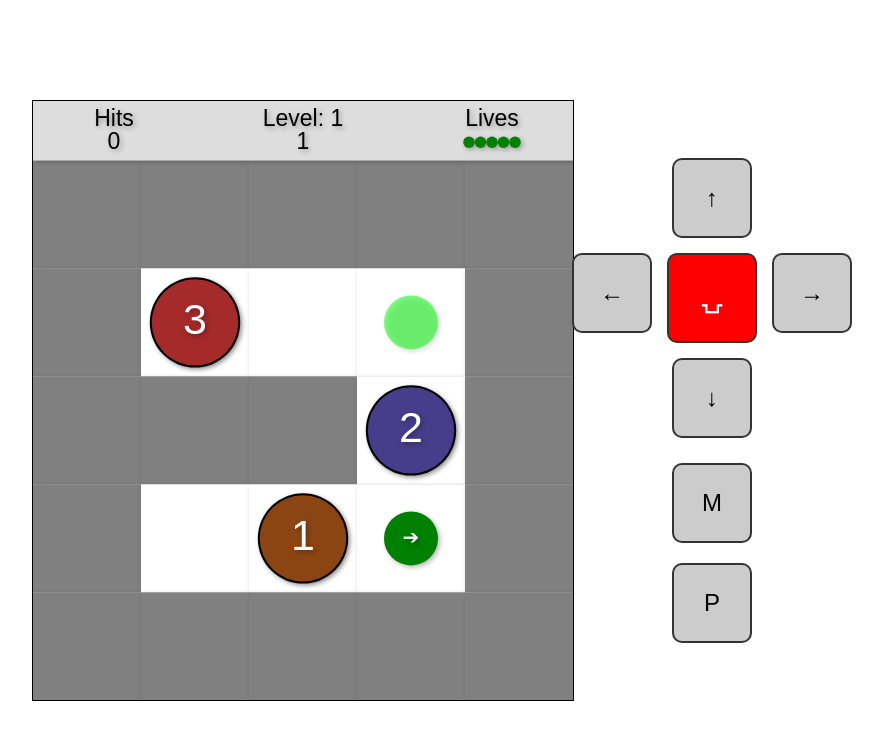
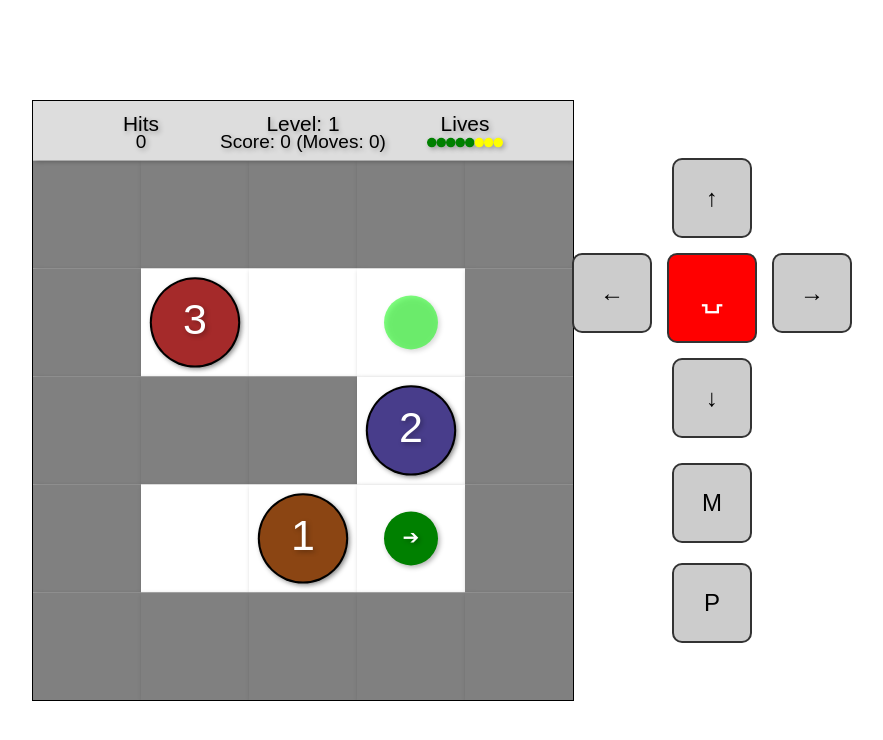
Before and after one commit to ca0v/grok-lab, a plain HTML site: page maze-memory.html in a window 1280 px wide. Shown: the whole page, without its empty margins (204-1087 px from the left). Drawn offline with Linux system fonts and the light colour scheme.

Commit message:
Adjust maze game configuration for improved UI and gameplay; increase banner height, modify scoreboard font scale, and refine chaos monster speed calculations

```diff
--- a/maze-memory.html
+++ b/maze-memory.html
@@ -232,6 +232,8 @@
 
         class MazeMemoryGame {
             CONFIG = {
+                BANNER_HEIGHT_PERCENT: 0.12, // Increased from 0.11 for more vertical space
+                SCOREBOARD_FONT_SCALE: 3,
                 MAZE_WALL_COLOR: 'gray',
                 TANK_COLOR: 'green',
                 BULLET_COLOR: 'red',
@@ -245,7 +247,7 @@
                 FRAME_DELTA: 1000 / 30, // Initial milliseconds per frame (33.33ms for 30 FPS)
                 BULLET_SPEED: 12, // These speeds can be adjusted
                 TANK_SPEED: 6,
-                CHAOS_MONSTER_SPEED: 9,
+                CHAOS_MONSTER_SPEED: 4,
                 MIN_GRID_SIZE: 5,
                 MAX_GRID_SIZE: 15,
                 LEVELS_PER_CYCLE: 3,
@@ -265,7 +267,6 @@
                 MAZE_SIZE_INCREMENT: 2,
                 TARGETS_BASE: 3,
                 TARGETS_PER_LEVEL: 3,
-                SCOREBOARD_FONT_SCALE: 2.5,
                 MESSAGE_FONT_SCALE: 20,
                 MARKER_FONT_SIZE: 30,
                 TANK_FONT_SIZE: 20
@@ -399,7 +400,7 @@
                 this.chaosMonster = {
                     pos: monsterPos.copy(),
                     origin: monsterPos.copy(),
-                    speed: this.CONFIG.CHAOS_MONSTER_SPEED,
+                    speed: this.CONFIG.CHAOS_MONSTER_SPEED + difficulty,
                     holdingTarget: null,
                     target: null
                 };
@@ -801,7 +802,7 @@
                                 const dy = this.chaosMonster.target.pos.y - this.chaosMonster.pos.y;
                                 const distance = Math.sqrt(dx * dx + dy * dy);
                                 if (distance > 0.001) {
-                                    const move = new Vector2D(dx, dy).multiply(Math.min(this.CONFIG.CHAOS_MONSTER_SPEED * deltaTime, distance) / distance);
+                                    const move = new Vector2D(dx, dy).multiply(Math.min(this.chaosMonster.speed * deltaTime, distance) / distance);
                                     this.chaosMonster.pos = this.chaosMonster.pos.add(move);
                                 } else {
                                     this.chaosMonster.holdingTarget = this.chaosMonster.target;
@@ -815,7 +816,7 @@
                             const dy = this.chaosMonster.origin.y - this.chaosMonster.pos.y;
                             const distance = Math.sqrt(dx * dx + dy * dy);
                             if (distance > 0.001) {
-                                const move = new Vector2D(dx, dy).multiply(Math.min(this.CONFIG.CHAOS_MONSTER_SPEED * deltaTime, distance) / distance);
+                                const move = new Vector2D(dx, dy).multiply(Math.min(this.chaosMonster.speed * deltaTime, distance) / distance);
                                 this.chaosMonster.pos = this.chaosMonster.pos.add(move);
                             } else {
                                 this.chaosMonster.holdingTarget.pos = this.chaosMonster.origin.copy();
@@ -988,38 +989,53 @@
                 this.ctx.shadowColor = 'rgba(0, 0, 0, 0.3)';
                 this.ctx.shadowOffsetX = 2;
                 this.ctx.shadowOffsetY = 2;
-                this.ctx.font = `${fontSize}px Arial`;
+
+                // Use slightly larger font for labels, smaller for values
+                this.ctx.font = `${fontSize * 1.1}px Arial`; // Larger font for labels
+                this.ctx.textBaseline = 'middle';
+
+                // First Row: Labels
+                // Hits (left column)
                 this.ctx.fillStyle = isDarkMode ? '#fff' : 'black';
-                this.ctx.textBaseline = 'middle'; // Center vertically for better alignment
+                this.ctx.textAlign = 'center';
+                this.ctx.fillText('Hits', this.canvas.width * 0.20, this.bannerHeight * 0.40); // Left column, middle of top row
 
-                // Center "Hits" and value
-                this.ctx.textAlign = 'center';
-                this.ctx.fillText('Hits', this.canvas.width * 0.15, this.bannerHeight / 2 - fontSize / 2);
+                // Level (center column)
+                this.ctx.fillText(`Level: ${this.level}`, this.canvas.width * 0.50, this.bannerHeight * 0.40); // Center column, middle of top row
+
+                // Lives (right column)
+                this.ctx.fillText('Lives', this.canvas.width * 0.80, this.bannerHeight * 0.40); // Right column, middle of top row
+
+                // Second Row: Values
+                this.ctx.font = `${fontSize}px Arial`; // Smaller font for values
+                // Hit count (left column)
                 this.ctx.fillStyle = isDarkMode ? '#ccc' : 'black';
-                this.ctx.fillText(this.score.hits, this.canvas.width * 0.15, this.bannerHeight / 2 + fontSize / 2);
+                this.ctx.fillText(this.score.hits, this.canvas.width * 0.20, this.bannerHeight * 0.70); // Left column, middle of bottom row
 
-                // Center "Lives" and circles
+                // Score (center column)
                 this.ctx.fillStyle = isDarkMode ? '#fff' : 'black';
-                this.ctx.fillText('Lives', this.canvas.width * 0.85, this.bannerHeight / 2 - fontSize / 2);
+                this.ctx.fillText(`Score: ${this.score.total} (Moves: ${this.score.moves})`, this.canvas.width * 0.50, this.bannerHeight * 0.70); // Center column, middle of bottom row
+
+                // Lives + Power-ups (right column)
                 this.ctx.fillStyle = 'green';
-                const circleRadius = fontSize / 4;
-                const circleSpacing = circleRadius * 2; // Tighter spacing for desktop
-                const totalWidth = (this.score.lives - 1) * circleSpacing + 2 * circleRadius;
-                const startX = this.canvas.width * 0.85 - totalWidth / 2; // Center horizontally
+                const circleRadius = fontSize / 4; // Smaller circles
+                const circleSpacing = circleRadius * 2;
+                const totalIconsWidth = ((this.score.lives + this.powerUps.length) - 1) * circleSpacing + 2 * circleRadius;
+                const iconsStartX = this.canvas.width * 0.80 - totalIconsWidth / 2; // Center horizontally in right column
+
+                // Draw Lives (green circles)
                 for (let i = 0; i < this.score.lives; i++) {
                     this.ctx.beginPath();
-                    this.ctx.arc(startX + i * circleSpacing + circleRadius, this.bannerHeight / 2 + fontSize / 2, circleRadius, 0, Math.PI * 2);
+                    this.ctx.arc(iconsStartX + i * circleSpacing + circleRadius, this.bannerHeight * 0.70, circleRadius, 0, Math.PI * 2);
                     this.ctx.fill();
                 }
 
-                // Center "Level" and "Score"
-                this.ctx.fillStyle = isDarkMode ? '#fff' : 'black';
-                this.ctx.fillText(`Level: ${this.level}`, this.canvas.width / 2, this.bannerHeight / 2 - fontSize / 2);
-                if (this.showNumbers && this.numberTimer > 0) {
-                    const countdown = Math.ceil(this.numberTimer / 1000);
-                    this.ctx.fillText(countdown, this.canvas.width / 2, this.bannerHeight / 2 + fontSize / 2);
-                } else {
-                    this.ctx.fillText(`Score: ${this.score.total} (Moves: ${this.score.moves})`, this.canvas.width / 2, this.bannerHeight / 2 + fontSize / 2);
+                // Draw Power-ups (yellow circles) after Lives
+                this.ctx.fillStyle = this.CONFIG.POWER_UP_COLOR; // Yellow
+                for (let i = 0; i < this.powerUps.length; i++) {
+                    this.ctx.beginPath();
+                    this.ctx.arc(iconsStartX + (this.score.lives + i) * circleSpacing + circleRadius, this.bannerHeight * 0.70, circleRadius, 0, Math.PI * 2);
+                    this.ctx.fill();
                 }
             }
 
```
